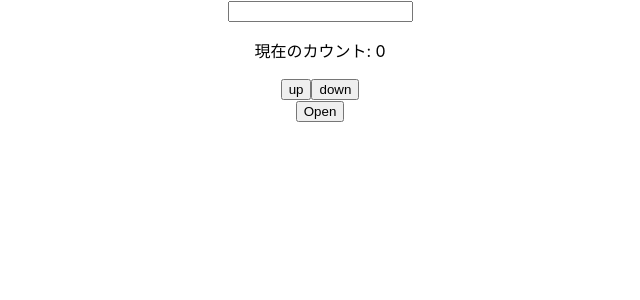
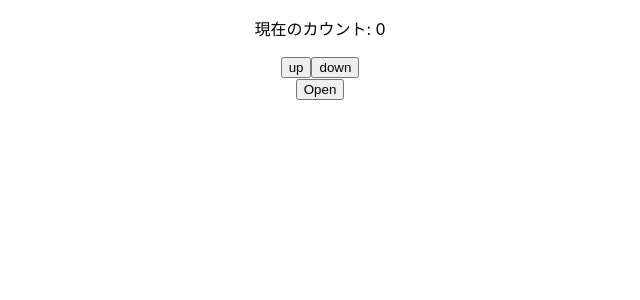
Before and after one commit to maruring/React, a React (Create React App) app in the folder app/react-app/: page / in a window 1280 px wide. Shown: the top 300 px of the page, without its empty margins (320-960 px from the left). Built offline with nearby package versions, Linux system fonts and the light colour scheme.

Commit message:
useEffectを使ってみる

```diff
--- a/app/react-app/src/App.js
+++ b/app/react-app/src/App.js
@@ -4,7 +4,7 @@ import { Article, TextInput, CountButton, ToggleButton } from './components/inde
 function App() {
   return (
     <div className="App">
-      <TextInput />
+      {/* <TextInput /> */}
       <CountButton />
       <ToggleButton />
     </div>
--- a/app/react-app/src/components/CountButton.jsx
+++ b/app/react-app/src/components/CountButton.jsx
@@ -1,5 +1,5 @@
 import React from "react";
-import { useState } from "react";
+import { useState, useEffect } from "react";
 
 const CountButton = () => {
     const [count, setCount] = useState(0);
@@ -11,6 +11,12 @@ const CountButton = () => {
         setCount(prevState => prevState-1);
     };
 
+    // useEffectを使用することで再レンダリング(ここではボタンを押した後に数値が変更される)の後に特定の動作を指定することができる
+    // 第二引数を指定することで、いつuseEffectが動作するかを指定することができる
+    useEffect(() => {
+        console.log("current count is...", count)
+    }, [count]);
+
     return(
         <div>
             <p>現在のカウント: {count}</p>
```
